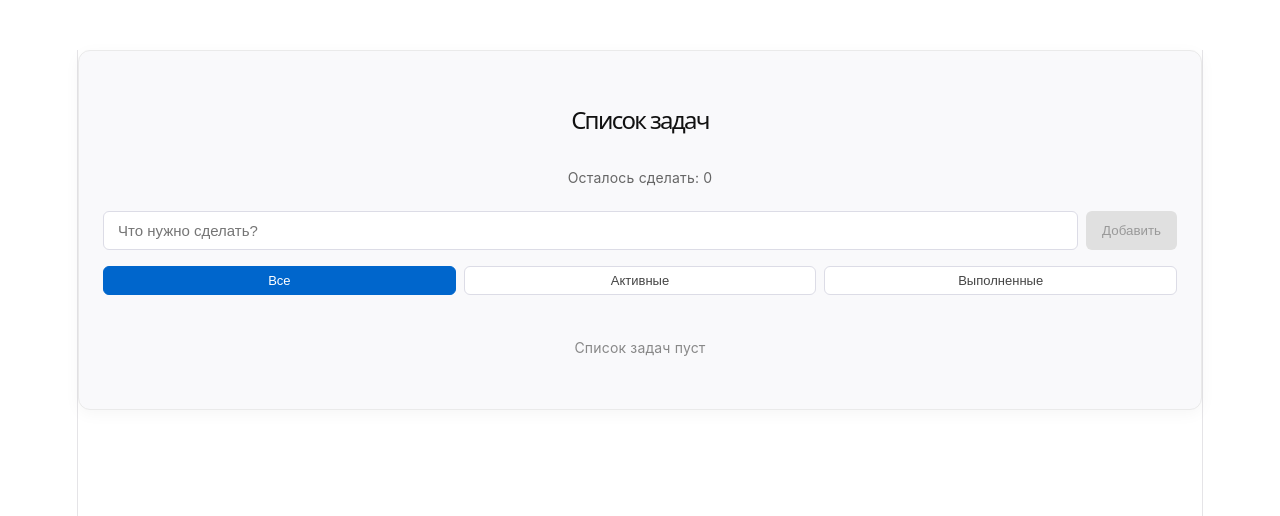
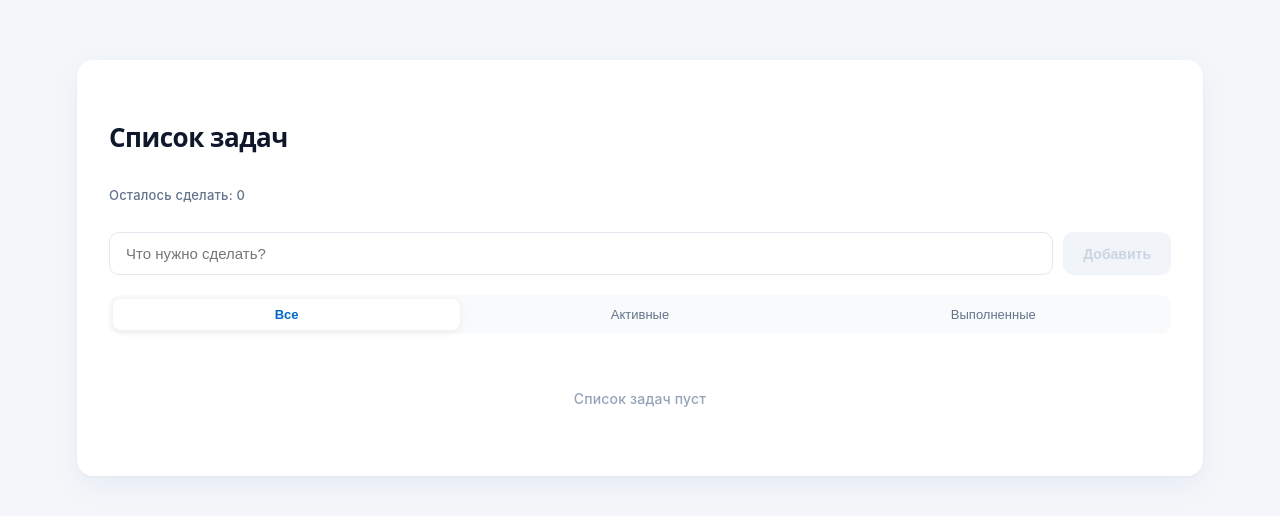
Before and after one commit to saydum/todo-app-react-ts, a React (Vite) app: page / in a window 1280 px wide. Shown: the top 516 px of the page. Built offline with nearby package versions, Linux system fonts and the light colour scheme.

Commit message:
refactor: update UI

```diff
--- a/src/App.css
+++ b/src/App.css
@@ -6,127 +6,151 @@
 
 body {
   font-family: -apple-system, BlinkMacSystemFont, 'Segoe UI', Roboto, sans-serif;
-  background-color: #ffffff;
+  background-color: #f4f6f9;
   color: #1a1a1a;
+  margin: 0;
+  padding: 60px 20px;
+  display: flex;
   justify-content: center;
-  padding-top: 50px;
+  align-items: flex-start;
+  min-height: 100vh;
+  width: 100%;
+  box-sizing: border-box;
 }
 
 .app-container {
   width: 100%;
-  background: #f9f9fb;
-  border: 1px solid #eaeaea;
-  padding: 24px;
-  border-radius: 12px;
-  box-shadow: 0 4px 16px rgba(0, 0, 0, 0.04);
+  background: #ffffff;
+  padding: 32px;
+  border-radius: 16px;
+  box-shadow: 0 10px 30px rgba(0, 102, 204, 0.06), 0 1px 3px rgba(0, 0, 0, 0.04);
 }
 
 .app-header {
-  margin-bottom: 20px;
-  text-align: center;
+  margin-bottom: 24px;
+  text-align: left;
 }
 
 .app-header h1 {
-  color: #111;
-  font-size: 24px;
+  color: #0f172a;
+  font-size: 26px;
+  font-weight: 700;
+  letter-spacing: -0.5px;
 }
 
 .task-counter {
-  font-size: 14px;
-  color: #666;
-  margin-top: 4px;
+  font-size: 13px;
+  color: #64748b;
+  margin-top: 6px;
+  font-weight: 500;
 }
 
 .todo-input-form {
   display: flex;
-  gap: 8px;
-  margin-bottom: 16px;
+  gap: 10px;
+  margin-bottom: 20px;
 }
 
 .todo-input {
   flex: 1;
-  padding: 10px 14px;
+  padding: 12px 16px;
   background-color: #ffffff;
-  border: 1px solid #dcdce6;
-  border-radius: 6px;
+  border: 1.5px solid #e2e8f0;
+  border-radius: 10px;
   font-size: 15px;
-  color: #1a1a1a;
+  color: #1e293b;
   outline: none;
-  transition: border-color 0.2s;
+  transition: all 0.2s ease;
 }
 
 .todo-input:focus {
   border-color: #0066cc;
+  box-shadow: 0 0 0 3px rgba(0, 102, 204, 0.12);
 }
 
 .add-button {
-  padding: 10px 16px;
+  padding: 12px 20px;
   background-color: #0066cc;
   color: white;
   border: none;
-  border-radius: 6px;
+  border-radius: 10px;
   cursor: pointer;
-  font-weight: 500;
-  transition: background-color 0.2s;
+  font-weight: 600;
+  font-size: 14px;
+  transition: all 0.2s ease;
 }
 
 .add-button:hover:not(:disabled) {
   background-color: #0052a3;
+  transform: translateY(-1px);
 }
 
 .add-button:disabled {
-  background-color: #e0e0e0;
-  color: #999;
+  background-color: #f1f5f9;
+  color: #cbd5e1;
   cursor: not-allowed;
 }
 
 .filter-container {
   display: flex;
-  gap: 8px;
-  margin-bottom: 16px;
+  gap: 6px;
+  margin-bottom: 20px;
+  background: #f8fafc;
+  padding: 4px;
+  border-radius: 10px;
 }
 
 .filter-button {
   flex: 1;
-  padding: 6px 12px;
-  border: 1px solid #dcdce6;
-  background: #ffffff;
-  color: #444;
-  border-radius: 6px;
+  padding: 8px 12px;
+  border: none;
+  background: transparent;
+  color: #64748b;
+  border-radius: 8px;
   cursor: pointer;
   font-size: 13px;
-  transition: all 0.2s;
+  font-weight: 500;
+  transition: all 0.2s ease;
 }
 
 .filter-button:hover {
-  background: #f0f0f5;
+  color: #0f172a;
 }
 
 .filter-button.active {
-  background-color: #0066cc;
-  color: white;
-  border-color: #0066cc;
+  background-color: #ffffff;
+  color: #0066cc;
+  box-shadow: 0 2px 8px rgba(0, 0, 0, 0.06);
+  font-weight: 600;
 }
 
 .todo-list {
   list-style: none;
+  display: flex;
+  flex-direction: column;
+  gap: 8px;
 }
 
 .todo-item {
   display: flex;
   align-items: center;
   justify-content: space-between;
-  padding: 12px 10px;
+  padding: 14px 16px;
   background-color: #ffffff;
-  border: 1px solid #eaeaea;
-  border-radius: 6px;
-  margin-bottom: 8px;
+  border: 1.5px solid #f1f5f9;
+  border-radius: 12px;
+  transition: all 0.2s ease;
+}
+
+.todo-item:hover {
+  border-color: #e2e8f0;
+  box-shadow: 0 4px 12px rgba(0, 0, 0, 0.02);
 }
 
 .todo-label {
   display: flex;
   align-items: center;
-  gap: 10px;
+  gap: 12px;
   cursor: pointer;
   flex: 1;
   min-width: 0;
@@ -135,12 +159,12 @@ body {
 .todo-label input[type="checkbox"] {
   appearance: none;
   -webkit-appearance: none;
-  width: 18px;
-  height: 18px;
-  min-width: 18px;
+  width: 20px;
+  height: 20px;
+  min-width: 20px;
   flex-shrink: 0;
-  border: 1px solid #dcdce6;
-  border-radius: 4px;
+  border: 2px solid #cbd5e1;
+  border-radius: 6px;
   background-color: #ffffff;
   cursor: pointer;
   display: grid;
@@ -172,38 +196,47 @@ body {
 }
 
 .todo-title {
-  color: #222;
+  color: #1e293b;
+  font-size: 14px;
+  font-weight: 500;
   word-break: break-word;
   overflow-wrap: break-word;
 }
 
 .todo-item.completed {
-  background-color: #fafafa;
+  background-color: #fafbfc;
+  border-color: #f1f5f9;
 }
 
 .todo-item.completed .todo-title {
   text-decoration: line-through;
-  color: #999;
+  color: #94a3b8;
 }
 
 .delete-button {
   background: none;
   border: none;
-  color: #ff4d4f;
+  color: #cbd5e1;
   cursor: pointer;
   font-size: 16px;
-  padding: 4px 8px;
-  opacity: 0.7;
-  transition: opacity 0.2s;
+  width: 28px;
+  height: 28px;
+  display: flex;
+  align-items: center;
+  justify-content: center;
+  border-radius: 6px;
+  transition: all 0.2s ease;
 }
 
 .delete-button:hover {
-  opacity: 1;
+  background-color: #fee2e2;
+  color: #ef4444;
 }
 
 .empty-state {
   text-align: center;
-  color: #888;
-  padding: 24px 0;
+  color: #94a3b8;
+  padding: 32px 0;
   font-size: 14px;
+  font-weight: 500;
 }
--- a/src/index.css
+++ b/src/index.css
@@ -55,7 +55,6 @@
   max-width: 100%;
   margin: 0 auto;
   text-align: center;
-  border-inline: 1px solid var(--border);
   min-height: 100svh;
   display: flex;
   flex-direction: column;
```
